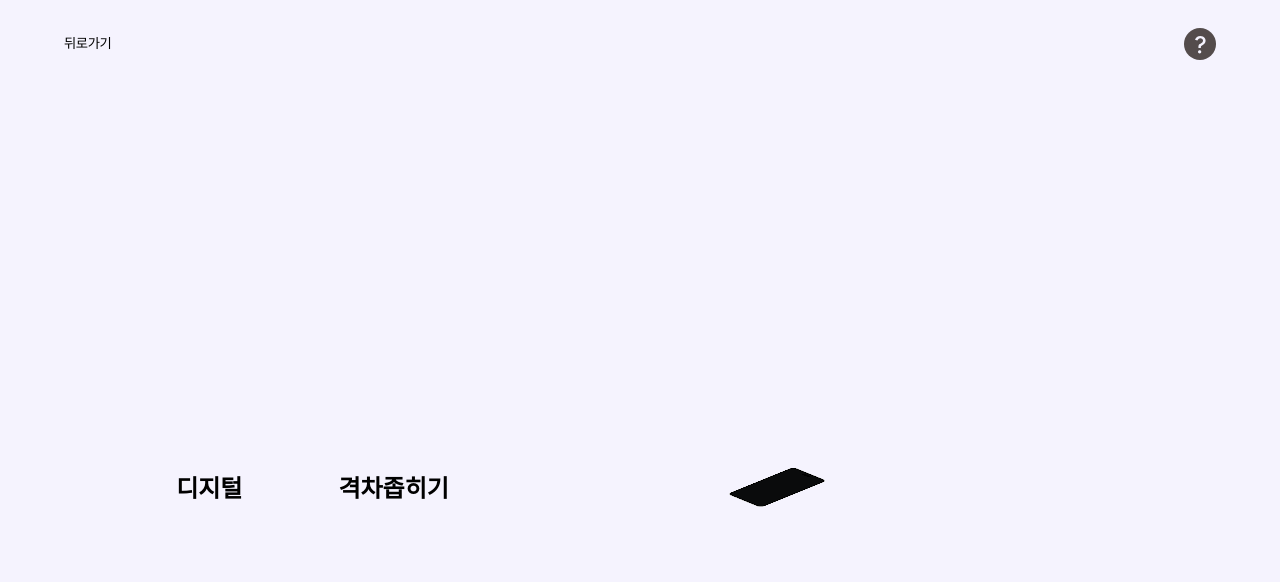
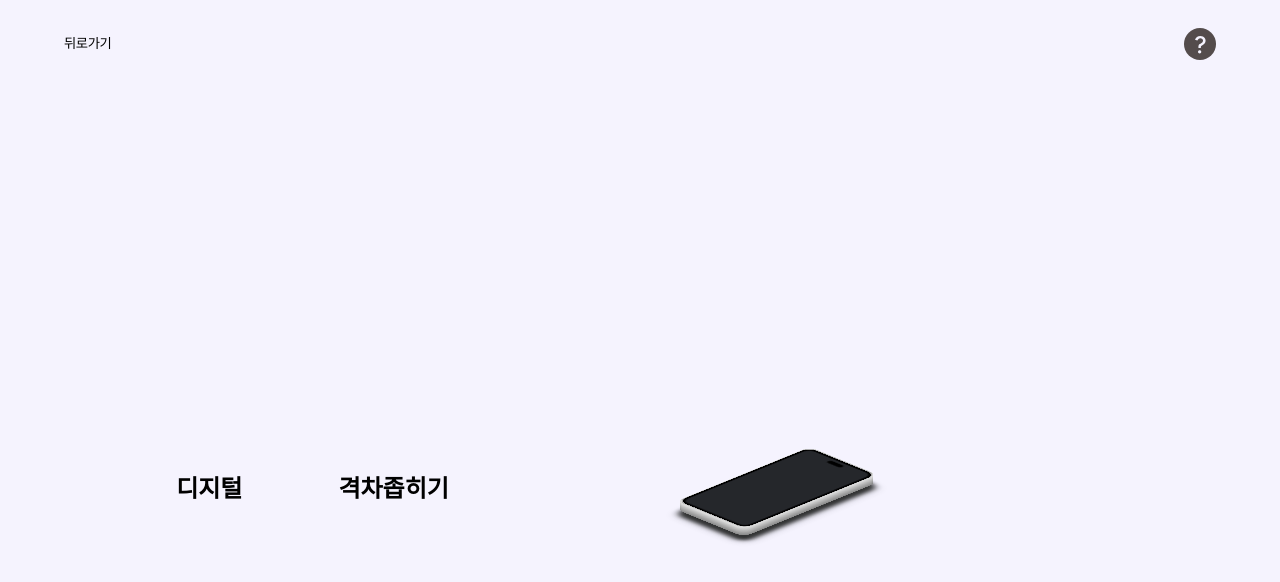
Before and after one commit to sunub/for-digital-divide, a Next.js app: page / in a window 1280 px wide. Shown: the top 582 px of the page. Built offline with nearby package versions, Linux system fonts and the light colour scheme; a web font is replaced by a local one.

Commit message:
refactor(app): 불필요한 기능 제거 및 화면에 맞지 않는 스타일 수정

```diff
--- a/src/components/SmallPhone/SmallPhone.tsx
+++ b/src/components/SmallPhone/SmallPhone.tsx
@@ -4,18 +4,10 @@ import React from "react";
 import styled from "styled-components";
 import { motion } from "framer-motion";
 import useToggle from "@/hooks/use-toggle";
-import { moveToLoginPage } from "@/lib/revalidate";
+import { useRouter } from "next/navigation";
 
-const Phone = styled(motion.button)<{ $layerColors: string }>`
+const Phone = styled(motion.button)`
   background: transparent;
-  border-radius: 3.5rem;
-  /* box-shadow:
-    inset -0.3rem -0.3rem 0.1rem 0.2rem oklch(70.4% 0.037 264.08),
-    inset -0.7rem -0.7rem 0.1rem 0.2rem oklch(50% 0.037 264.08),
-    inset -1rem -1rem 0 0.4rem oklch(37.76% 0.012 264.08 / 0.3),
-    ${(props) => props.$layerColors},
-    3rem 3rem 1rem 2px oklch(32.3% 0.002 247.36); */
-  transition: box-shadow 200ms ease-in-out;
 
   cursor: pointer;
   outline-offset: 4px;
@@ -24,8 +16,16 @@ const Phone = styled(motion.button)<{ $layerColors: string }>`
   }
 `;
 
-const Icon = styled.span`
-  transform: translateX(-5px) translateY(-5px) scaleY(1.015);
+const Icon = styled.svg<{ $layerColors: string }>`
+  border-radius: 4.75rem;
+  box-shadow:
+    inset -0.3rem -0.3rem 0.1rem 0.2rem oklch(81.43% 0 0),
+    inset -0.7rem -0.7rem 0.1rem 0.2rem oklch(81.43% 0 0),
+    inset -1rem -1rem 0 0.4rem oklch(81.43% 0 0),
+    ${(props) => props.$layerColors},
+    9rem 9rem 3rem 10px oklch(32.3% 0.002 247.36),
+    10rem 10rem 5rem 20px oklch(32.3% 0.002 247.36 / 0.2);
+  transition: box-shadow 200ms ease-in-out;
 `;
 
 const Screen = styled.path<{ $open: boolean }>`
@@ -35,28 +35,28 @@ const Screen = styled.path<{ $open: boolean }>`
 
   @keyframes screen_brighter {
     0% {
-      fill: oklch(37.76% 0.012 264.08 / 0.2);
+      fill: oklch(37.76% 0.012 264.08 / 0.4);
+      filter: brightness(1.5);
     }
 
     85% {
       fill: oklch(95% 0 188);
+      filter: brightness(1.05);
     }
 
     100% {
-      fill: oklch(37.76% 0.012 264.08 / 0.2);
+      fill: oklch(37.76% 0.012 264.08 / 0.4);
+      filter: brightness(1.5);
     }
   }
 `;
 
-function layered_shadow(
-  layer: number,
-  gapX: number,
-  gapY: number,
-  color: string,
-): string {
+function layered_shadow(layer: number, gapX: number, gapY: number): string {
   let values = "";
 
   for (let i = 0; i < layer; i++) {
+    let colorIndex = 91 - i * 1.45;
+    const color = `oklch(${colorIndex}% 0 0)`;
     let value = `${(i * gapX).toFixed(1)}rem ${(i * gapY).toFixed(
       1,
     )}rem ${color}`;
@@ -68,13 +68,17 @@ function layered_shadow(
 
 function SmallPhone() {
   const [isOpen, toggleOpen] = useToggle(false);
+  const router = useRouter();
 
   return (
     <Phone
-      $layerColors={
-        isOpen ? "" : layered_shadow(9, 0.3, 0.3, `oklch(70.4% 0.037 264.08)`)
+      onClick={toggleOpen}
+      onAnimationComplete={(definition) => {
+        if (definition === "open") {
+          router.prefetch("/login");
+          router.push("/login");
         }
-      onClick={toggleOpen}
+      }}
       initial={false}
       animate={isOpen ? "open" : "closed"}
       variants={{
@@ -82,14 +86,13 @@ function SmallPhone() {
         open: { rotateX: 0, rotateZ: 0, scale: 1 },
       }}
     >
-      <Icon>
-        <svg
+      <Icon
         width="643"
         height="1264"
         viewBox="0 0 643 1264"
         fill={"none"}
         xmlns="http://www.w3.org/2000/svg"
-          transform="scale(0.5)"
+        $layerColors={isOpen ? "" : layered_shadow(20, 0.3, 0.3)}
       >
         <path
           d="M0 75C0 33.5787 33.5786 0 75 0H568C609.421 0 643 33.5786 643 75V1189C643 1230.42 609.421 1264 568 1264H75C33.5786 1264 0 1230.42 0 1189V75Z"
@@ -109,7 +112,6 @@ function SmallPhone() {
           $open={isOpen}
         />
         <rect x="255" y="59" width="133" height="42" rx="21" fill="black" />
-        </svg>
       </Icon>
     </Phone>
   );
```
Lines whose indentation alone changed are shown as unchanged.
